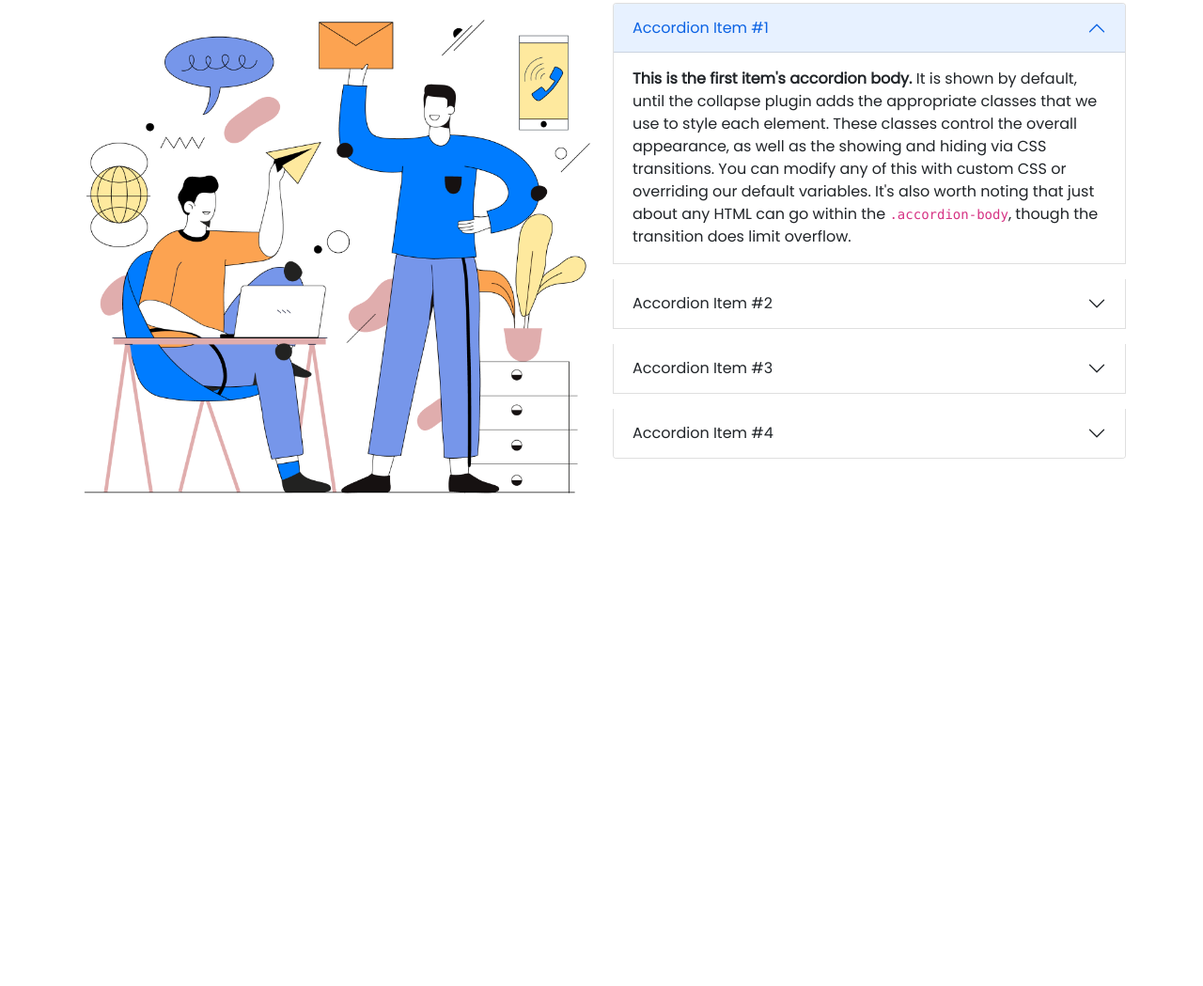
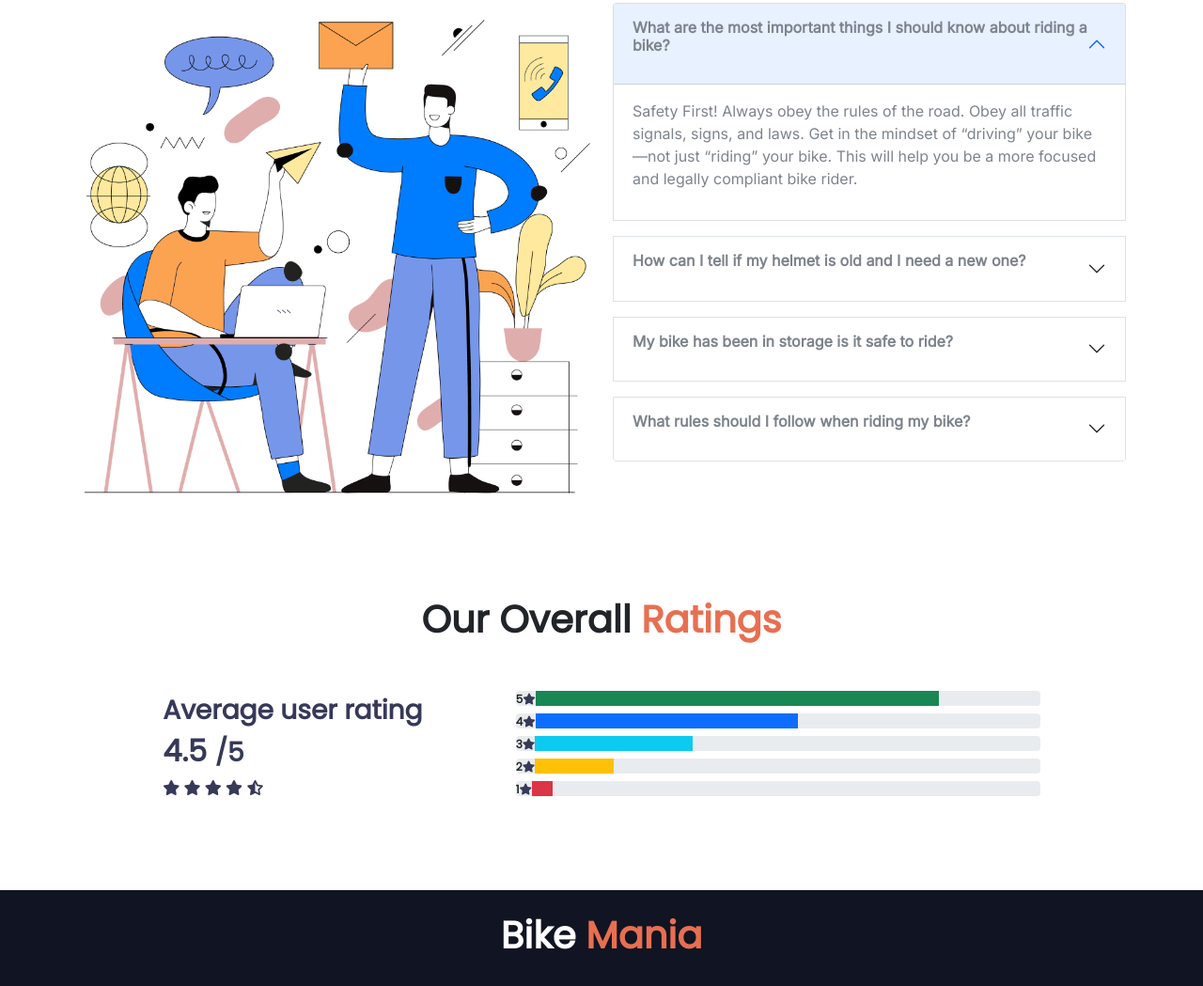
Before and after one commit to Khurshida-Meem/bike_mania, a plain HTML site: page index.html in a window 1280 px wide. Shown: the part 1781-2830 px from the top of the page at 94% size. Before the commit the page ends 2416 px from the top, so only its background shows below. Drawn offline with Linux system fonts and the light colour scheme.

Commit message:
added 4th section

```diff
--- a/index.html
+++ b/index.html
@@ -199,7 +199,7 @@
     </section>
 
     <!-- frequently asked question section -->
-    <section class="container my-5">
+    <section class="container my-5 faq-font">
       <h1 class="fw-bold text-center">Frequently Asked <span class="orange-text">Questions</span></h1>
       <div class="row">
         <div class="col col-lg-6 col-12 gy-5 my-5">
@@ -210,48 +210,50 @@
             <div class="accordion-item">
               <h2 class="accordion-header" id="headingOne">
                 <button class="accordion-button" type="button" data-bs-toggle="collapse" data-bs-target="#collapseOne" aria-expanded="true" aria-controls="collapseOne">
-                  Accordion Item #1
+                  <p class="fw-bold">What are the most important things I should
+                    know about riding a bike?</p>
                 </button>
               </h2>
               <div id="collapseOne" class="accordion-collapse collapse show" aria-labelledby="headingOne" data-bs-parent="#accordionExample">
                 <div class="accordion-body">
-                  <strong>This is the first item's accordion body.</strong> It is shown by default, until the collapse plugin adds the appropriate classes that we use to style each element. These classes control the overall appearance, as well as the showing and hiding via CSS transitions. You can modify any of this with custom CSS or overriding our default variables. It's also worth noting that just about any HTML can go within the <code>.accordion-body</code>, though the transition does limit overflow.
+                  <p>Safety First! Always obey the rules of the road. Obey all traffic signals, signs, and laws. Get in the mindset of “driving” your bike—not just “riding” your bike. This will help you be a more focused and legally compliant bike rider. </p>
                 </div>
               </div>
             </div>
-            <div class="accordion-item mt-3">
+            <div class="accordion-item mt-3 border">
               <h2 class="accordion-header" id="headingTwo">
                 <button class="accordion-button collapsed" type="button" data-bs-toggle="collapse" data-bs-target="#collapseTwo" aria-expanded="false" aria-controls="collapseTwo">
-                  Accordion Item #2
+                  <p class="fw-bold">How can I tell if my helmet is old and I need a
+                    new one?</p>
                 </button>
               </h2>
               <div id="collapseTwo" class="accordion-collapse collapse" aria-labelledby="headingTwo" data-bs-parent="#accordionExample">
                 <div class="accordion-body">
-                  <strong>This is the second item's accordion body.</strong> It is hidden by default, until the collapse plugin adds the appropriate classes that we use to style each element. These classes control the overall appearance, as well as the showing and hiding via CSS transitions. You can modify any of this with custom CSS or overriding our default variables. It's also worth noting that just about any HTML can go within the <code>.accordion-body</code>, though the transition does limit overflow.
+                  <p>We are completely available on 24/7. You can <strong>Call</strong> us on 01********* or can <Strong>Email</Strong> us on abcd@gmail.com. We always try our level best to answer immediately after you remember us. </p>
                 </div>
               </div>
             </div>
-            <div class="accordion-item mt-3">
+            <div class="accordion-item mt-3 border">
               <h2 class="accordion-header" id="headingThree">
                 <button class="accordion-button collapsed" type="button" data-bs-toggle="collapse" data-bs-target="#collapseThree" aria-expanded="false" aria-controls="collapseThree">
-                  Accordion Item #3
+                  <p class="fw-bold">My bike has been in storage is it safe to ride?</p>
                 </button>
               </h2>
               <div id="collapseThree" class="accordion-collapse collapse" aria-labelledby="headingThree" data-bs-parent="#accordionExample">
                 <div class="accordion-body">
-                  <strong>This is the third item's accordion body.</strong> It is hidden by default, until the collapse plugin adds the appropriate classes that we use to style each element. These classes control the overall appearance, as well as the showing and hiding via CSS transitions. You can modify any of this with custom CSS or overriding our default variables. It's also worth noting that just about any HTML can go within the <code>.accordion-body</code>, though the transition does limit overflow.
+                  <p>Hae vai apni chalan bike. Jevabe iccha chalan. Bulet train er theke druto chalan. Na chalale kinsen keno. Kinsen so chalan. Obossoi safe. Calaye dekhen na ekbar ki ase r jibone</p>
                 </div>
               </div>
             </div>
-            <div class="accordion-item mt-3">
+            <div class="accordion-item mt-3 border">
               <h2 class="accordion-header" id="headingFour">
                 <button class="accordion-button collapsed" type="button" data-bs-toggle="collapse" data-bs-target="#collapseFour" aria-expanded="false" aria-controls="collapseFour">
-                  Accordion Item #4
+                  <p class="fw-bold">What rules should I follow when riding my bike?</p>
                 </button>
               </h2>
               <div id="collapseFour" class="accordion-collapse collapse" aria-labelledby="headingFour" data-bs-parent="#accordionExample">
                 <div class="accordion-body">
-                  <strong>This is the third item's accordion body.</strong> It is hidden by default, until the collapse plugin adds the appropriate classes that we use to style each element. These classes control the overall appearance, as well as the showing and hiding via CSS transitions. You can modify any of this with custom CSS or overriding our default variables. It's also worth noting that just about any HTML can go within the <code>.accordion-body</code>, though the transition does limit overflow.
+                  <p>Vai samne dekhe chalaben. Chalayei jaben. Apni bachle somaj bachbe, desh bachbe. Apni desher mulloban sompod. Dhonnobad</p>
                 </div>
               </div>
             </div>
@@ -259,10 +261,55 @@
         </div>
       </div>
     </section>
+    <!-- Overall rating -->
+    <section class="container my-5">
+      <h1 class="text-center fw-bold">Our Overall <span class="orange-text">Ratings</span></h1>
+      <div class="d-flex align-items-center justify-content-evenly rating">
+        <div class="mt-5 mb-5 align-middle">
+          <h3>Average user rating</h3>
+          <h2>4.5 <small>/5</small></h2>
+          <i class="fas fa-star"></i>
+          <i class="fas fa-star"></i>
+          <i class="fas fa-star"></i>
+          <i class="fas fa-star"></i>
+          <i class="fas fa-star-half-alt"></i>
+      </div>
+      <div class="w-50 ms-2 align-middle">
 
+          <div class="progress mb-2">
+              <p class="fw-bold">5<i class="fas fa-star"></i></p>
+              <div class="progress-bar bg-success" role="progressbar" style="width: 77%" aria-valuenow="77"
+                  aria-valuemin="0" aria-valuemax="100"></div>
+          </div>
+          <div class="progress mb-2">
+              <p class="fw-bold">4<i class="fas fa-star"></i></p>
+              <div class="progress-bar pink-bg" role="progressbar" style="width: 50%" aria-valuenow="50"
+                  aria-valuemin="0" aria-valuemax="100"></div>
+          </div>
+          <div class="progress mb-2">
+              <p class="fw-bold">3<i class="fas fa-star"></i></p>
+              <div class="progress-bar bg-info" role="progressbar" style="width: 30%" aria-valuenow="30"
+                  aria-valuemin="0" aria-valuemax="100"></div>
+          </div>
+          <div class="progress mb-2">
+              <p class="fw-bold">2<i class="fas fa-star"></i></p>
+              <div class="progress-bar bg-warning" role="progressbar" style="width: 15%" aria-valuenow="15"
+                  aria-valuemin="0" aria-valuemax="100"></div>
+          </div>
+          <div class="progress mb-2">
+              <p class="fw-bold">1<i class="fas fa-star"></i></p>
+              <div class="progress-bar bg-danger" role="progressbar" style="width: 4%" aria-valuenow="4"
+                  aria-valuemin="0" aria-valuemax="100"></div>
+          </div>
+      </div>
+      </div>
+
+  </section>
   </main>
   <!-- main end -->
-  <footer></footer>
+  <footer>
+    <h1 class="text-center fw-bold pt-4"><span class="text-white">Bike</span> <span class="orange-text">Mania</span></h1>
+  </footer>
   <script src="js/bootstrap.bundle.min.js"></script>
 </body>
 
--- a/styles/style.css
+++ b/styles/style.css
@@ -7,9 +7,7 @@
 body {
     font-family: 'Poppins', sans-serif;
 }
-.font-inter{
-    font-family: 'Inter', sans-serif;
-}
+
 /* utilities */
 
 header {
@@ -35,3 +33,26 @@ header {
 .fas{
     color: #E77C40;
 }
+
+/* freequently asked section style */
+.faq-font{
+    font-family: 'Inter', sans-serif;
+}
+.faq-font p{
+    color: #7E848C;
+}
+.border-style{
+    border: 1px grey solid;
+}
+/* rating style */
+.rating h2,h3{
+    color: #363958;
+    font-weight: 700;
+}
+.rating .fas{
+    color: #363958;
+}
+footer{
+    height: 200px;
+    background-color: #111422;
+}
```
